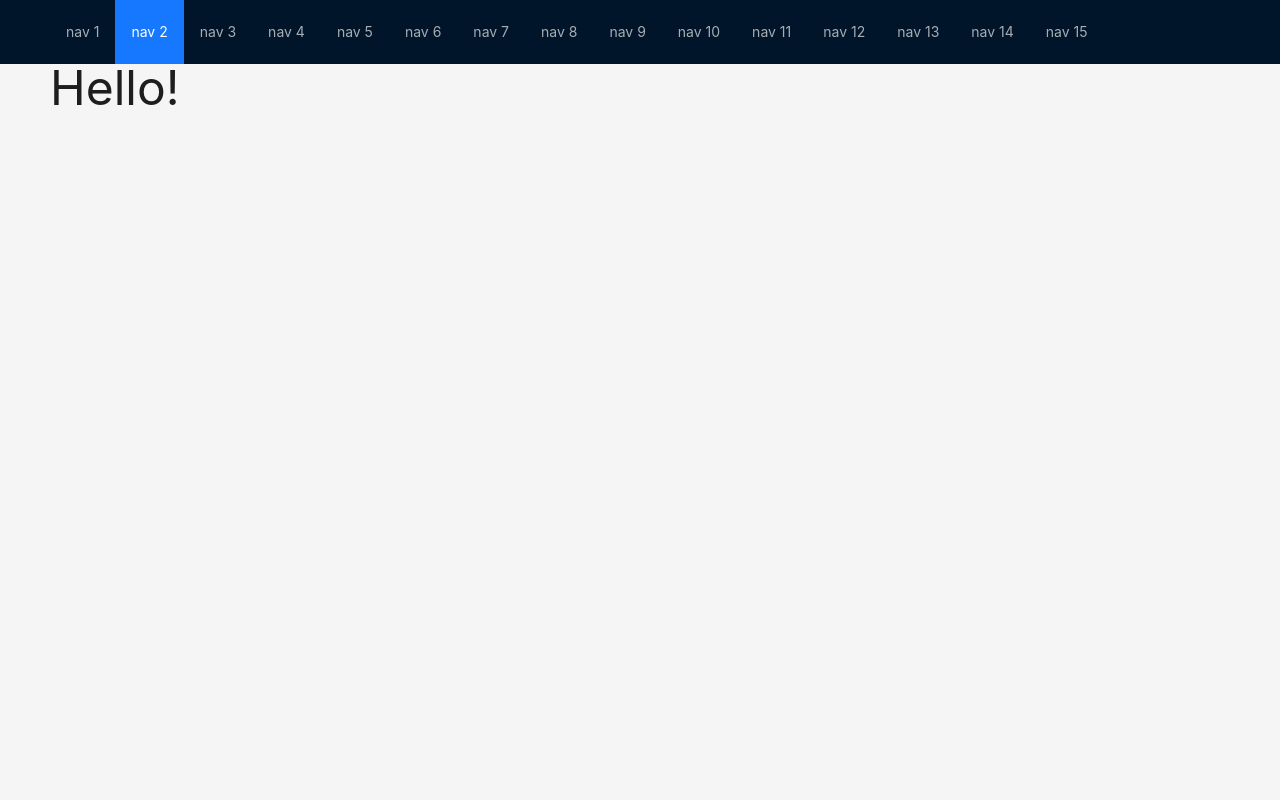
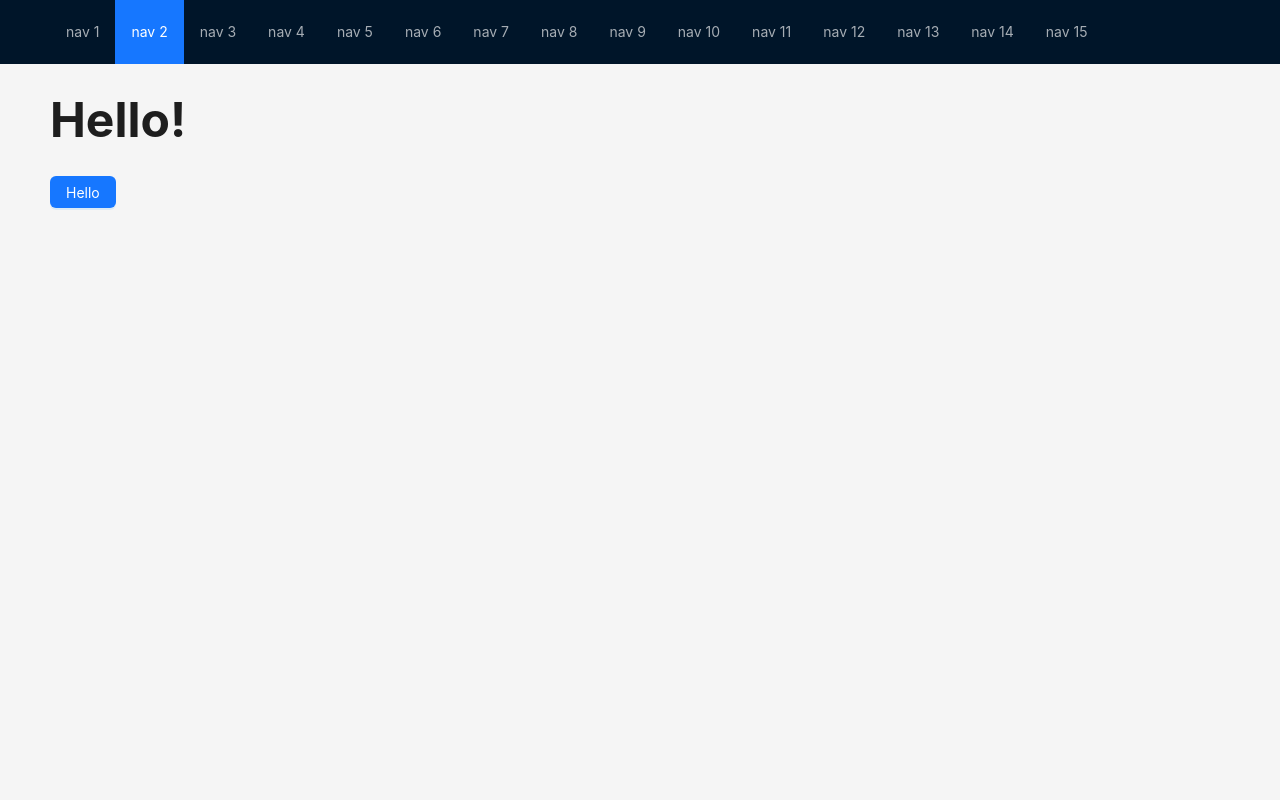
Before and after one commit to nmsubho/assignment_6, a Next.js app: page / in a window 1280 px wide. Shown: the top 800 px of the page. Built offline with nearby package versions, Linux system fonts and the light colour scheme.

Commit message:
updated design

```diff
--- a/src/pages/index.js
+++ b/src/pages/index.js
@@ -1,9 +1,11 @@
 import RootLayout from "@/components/Layouts/RootLayout";
+import { Button } from "antd";
 
 export default function Home() {
   return (
     <div>
-      <h1 className=" text-5xl">Hello!</h1>
+      <h1 className="text-5xl">Hello!</h1>
+      <Button type="primary">Hello</Button>
     </div>
   );
 }
--- a/src/styles/globals.css
+++ b/src/styles/globals.css
@@ -1,3 +1,6 @@
 @tailwind base;
 @tailwind components;
 @tailwind utilities;
+body {
+    margin: 0;
+}
--- a/tailwind.config.js
+++ b/tailwind.config.js
@@ -15,8 +15,8 @@ module.exports = {
     },
   },
   plugins: [],
-  // corePlugins: {
-  //   preflight: false,
-  // },
-  // important: true,
+  corePlugins: {
+    preflight: false,
+  },
+  important: true,
 };
```
